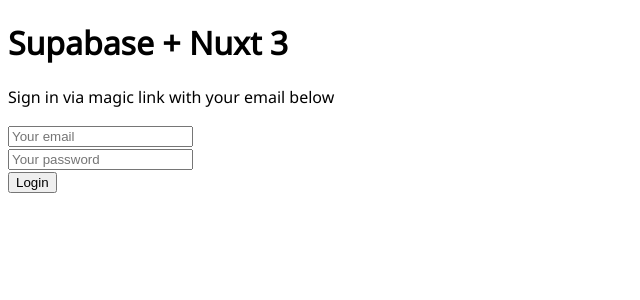
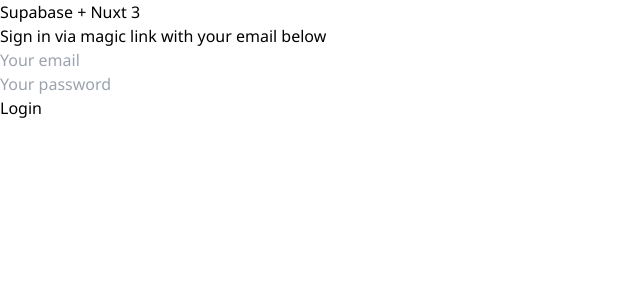
Before and after one commit to aidan946/note_it, a Nuxt app: page / in a window 1280 px wide. Shown: the top 300 px of the page, without its empty margins (0-640 px from the left). Built offline with nearby package versions, Linux system fonts and the light colour scheme; no server answers.

Commit message:
Add Tailwind

```diff
--- /dev/null
+++ b/assets/css/main.css
@@ -0,0 +1,3 @@
+@tailwind base;
+@tailwind components;
+@tailwind utilities;
--- a/nuxt.config.ts
+++ b/nuxt.config.ts
@@ -21,4 +21,11 @@
           : []
     }
   },
+  css: ['~/assets/css/main.css'],
+  postcss: {
+    plugins: {
+      tailwindcss: {},
+      autoprefixer: {},
+    },
+  },
 })
--- a/package.json
+++ b/package.json
@@ -11,12 +11,15 @@
     "@nuxtjs/supabase": "^0.3.0",
     "@typescript-eslint/eslint-plugin": "^5.43.0",
     "@typescript-eslint/parser": "^5.43.0",
+    "autoprefixer": "^10.4.13",
     "eslint": "^7.32.0",
     "eslint-config-prettier": "^8.5.0",
     "eslint-plugin-nuxt": "^4.0.0",
     "eslint-plugin-prettier": "^4.2.1",
     "eslint-plugin-vue": "^9.7.0",
     "nuxt": "^3.0.0-rc.14",
-    "prettier": "^2.7.1"
+    "postcss": "^8.4.20",
+    "prettier": "^2.7.1",
+    "tailwindcss": "^3.2.4"
   }
 }
--- /dev/null
+++ b/tailwind.config.js
@@ -0,0 +1,16 @@
+/** @type {import('tailwindcss').Config} */
+module.exports = {
+  darkMode: 'class',
+  content: [
+    "./components/**/*.{js,vue,ts}",
+    "./layouts/**/*.vue",
+    "./pages/**/*.vue",
+    "./plugins/**/*.{js,ts}",
+    "./nuxt.config.{js,ts}",
+    "./app.vue",
+  ],
+  theme: {
+    extend: {},
+  },
+  plugins: [],
+}
```
Also changed, not shown: 1 other file (tests, documents, lock files or other folders).
